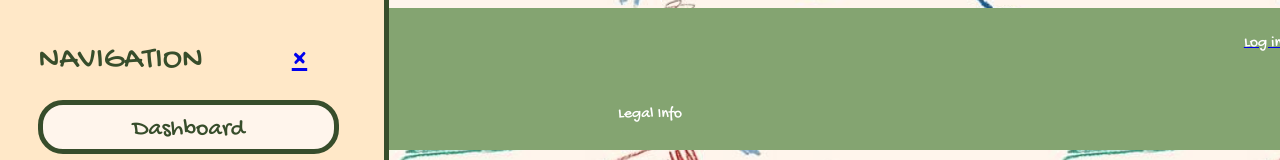
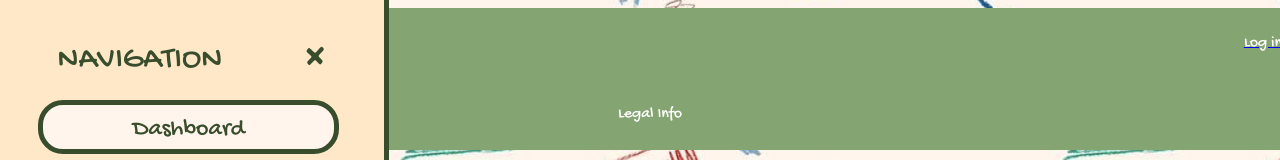
Before and after one commit to rin-bell4772/mttn, a Next.js app in the folder mttn/: page / in a window 1280 px wide. Shown: the top 160 px of the page. Built offline with nearby package versions, Linux system fonts and the light colour scheme; a web font is replaced by a local one.

Commit message:
Fixed sidebar close button CSS

```diff
--- a/mttn/src/app/components/Sidebar.module.css
+++ b/mttn/src/app/components/Sidebar.module.css
@@ -11,15 +11,14 @@
     font-family: "Gochi Hand", cursive;
     color: #374D2B;
     background-color: #FFE8C8;
-
 }
 
 .sidebar > div {
     display: flex;
     align-items: center;
     justify-content: space-between;
-    margin-left: 10%;
-    margin-right: 20%;
+    margin-left: 15%;
+    margin-right: 15%;
 }
 
 .sidebar > a {
@@ -50,7 +49,9 @@
 }
 
 .closeButton {
-    font-size: 2em;
+    color: #374D2B;
+    text-decoration: none;
+    font-size: 3em;
 }
 
 .closeButton:hover {
--- a/mttn/src/app/components/Sidebar.tsx
+++ b/mttn/src/app/components/Sidebar.tsx
@@ -22,7 +22,7 @@ export default function Sidebar() {
         <div id="sidebar" className={styles.sidebar}>
             <div>
                 <h1>NAVIGATION</h1>
-                <Link href="#" onClick={closeNav} className={styles.closeButton}>&times;</Link>
+                <a href="#" onClick={closeNav} className={styles.closeButton}>&times;</a>
             </div>
             <Link href="./dashboard">Dashboard</Link>
             <Link href="./settings">Account Settings</Link>
```
